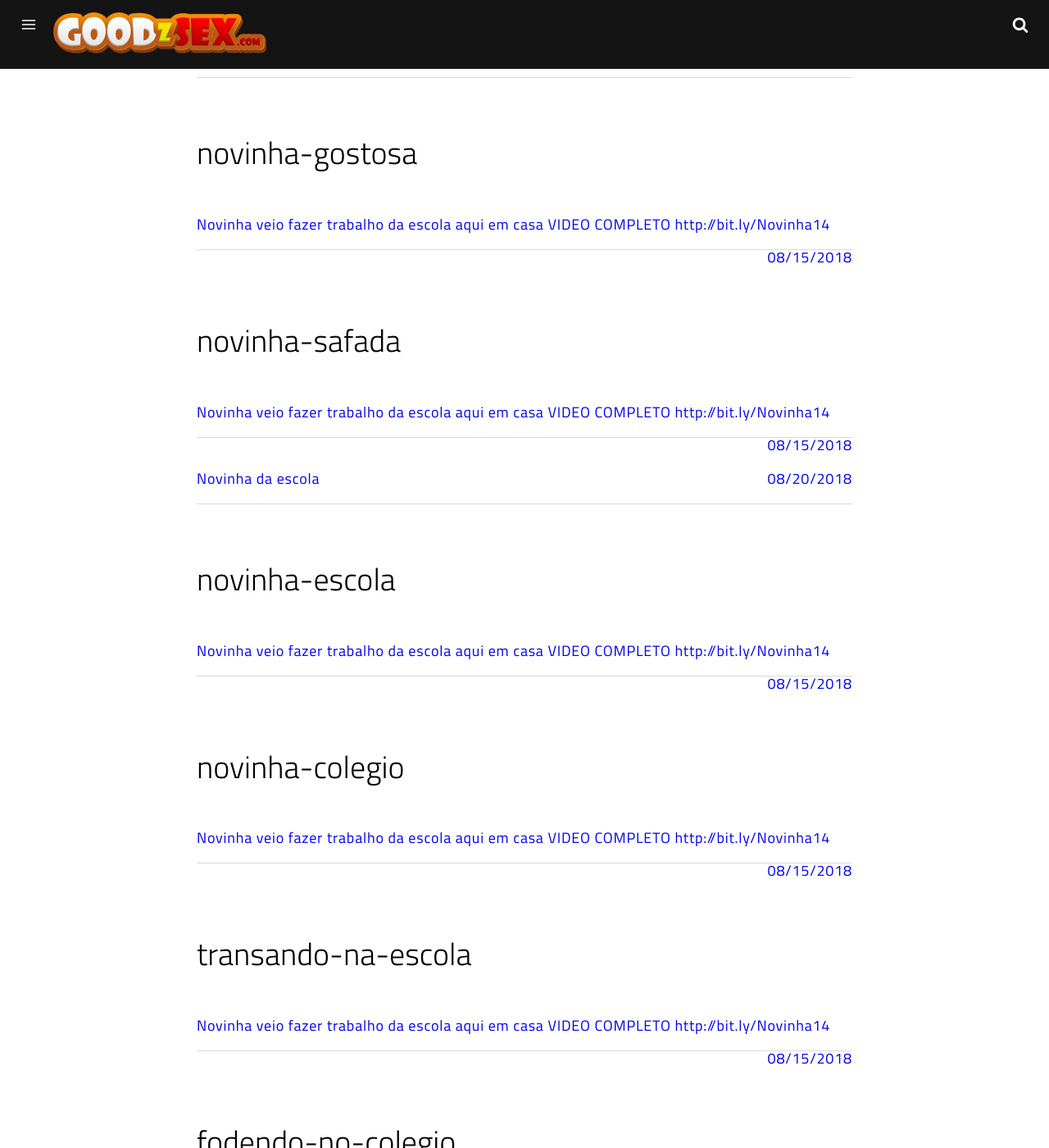
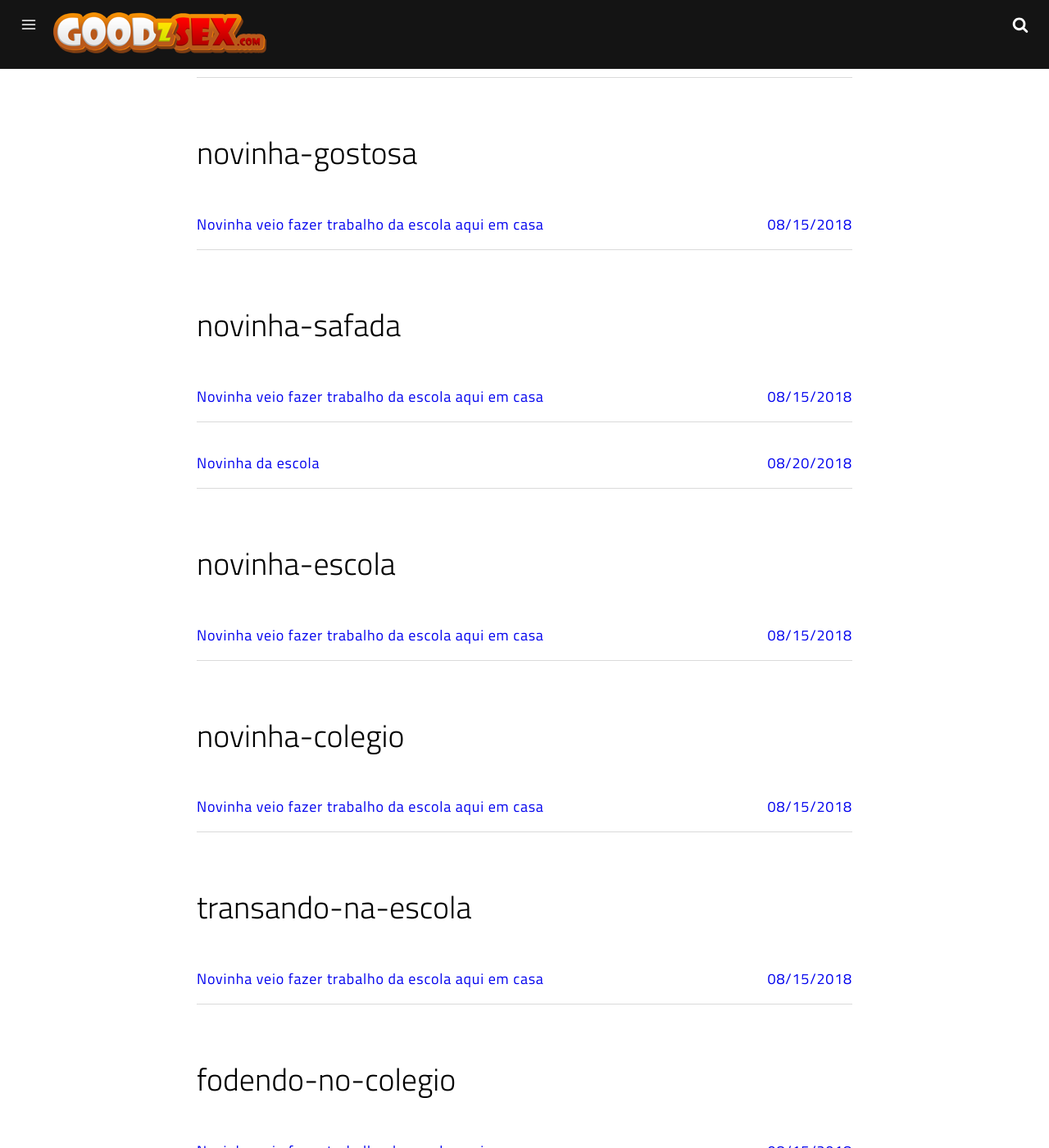
Before and after one commit to guiadamusculacao/guiadamusculacao, a Jekyll site: the page built from tag.html, in a window 1280 px wide and 1400 px high, scrolled down 106987 px. Shown: the whole window at 82% size. Built offline with Jekyll 4.4.1, drawn with Linux system fonts in a browser that asks for light colours; nearby versions of some CDN libraries; some of the changed text lies outside the part shown.

Commit message:
Update 2018-08-15-novinha-veio-fazer-trabalho-da-escola-aqui-em-casa-video-completo-http-bit-ly-novinha14.markdown

```diff
--- a/_posts/2018-08-15-novinha-veio-fazer-trabalho-da-escola-aqui-em-casa-video-completo-http-bit-ly-novinha14.markdown
+++ b/_posts/2018-08-15-novinha-veio-fazer-trabalho-da-escola-aqui-em-casa-video-completo-http-bit-ly-novinha14.markdown
@@ -1,6 +1,6 @@
 ---
 layout: post
-title: "Novinha veio fazer trabalho da escola aqui em casa VIDEO COMPLETO http://bit.ly/Novinha14"
+title: "Novinha veio fazer trabalho da escola aqui em casa"
 image: '/thumbs/novinha-veio-fazer-trabalho-da-escola-aqui-em-casa-video-completo-http-bit-ly-novinha14.jpg'
 category: 'mobile'
 embed: 'https://www.xvideos.com/embedframe/36843079'
```
